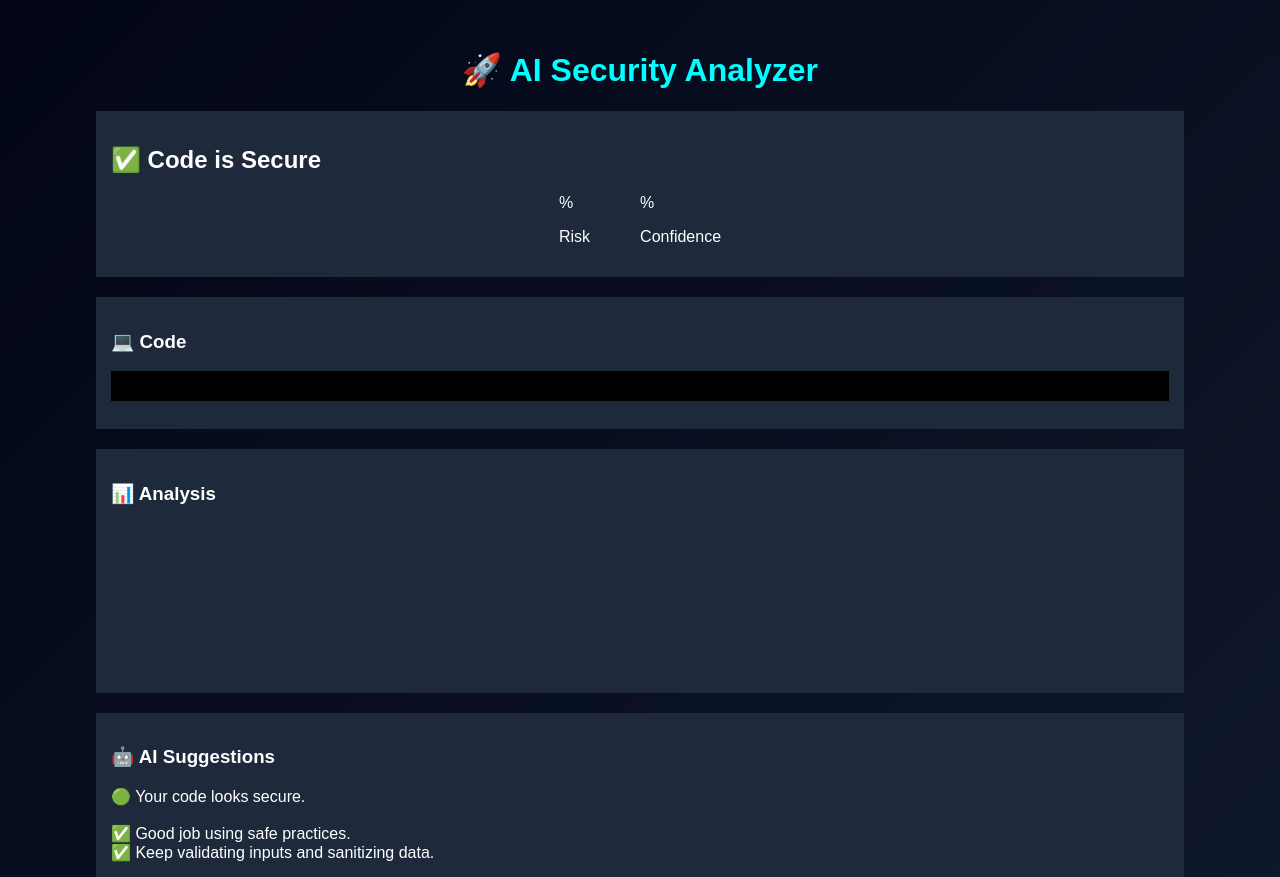
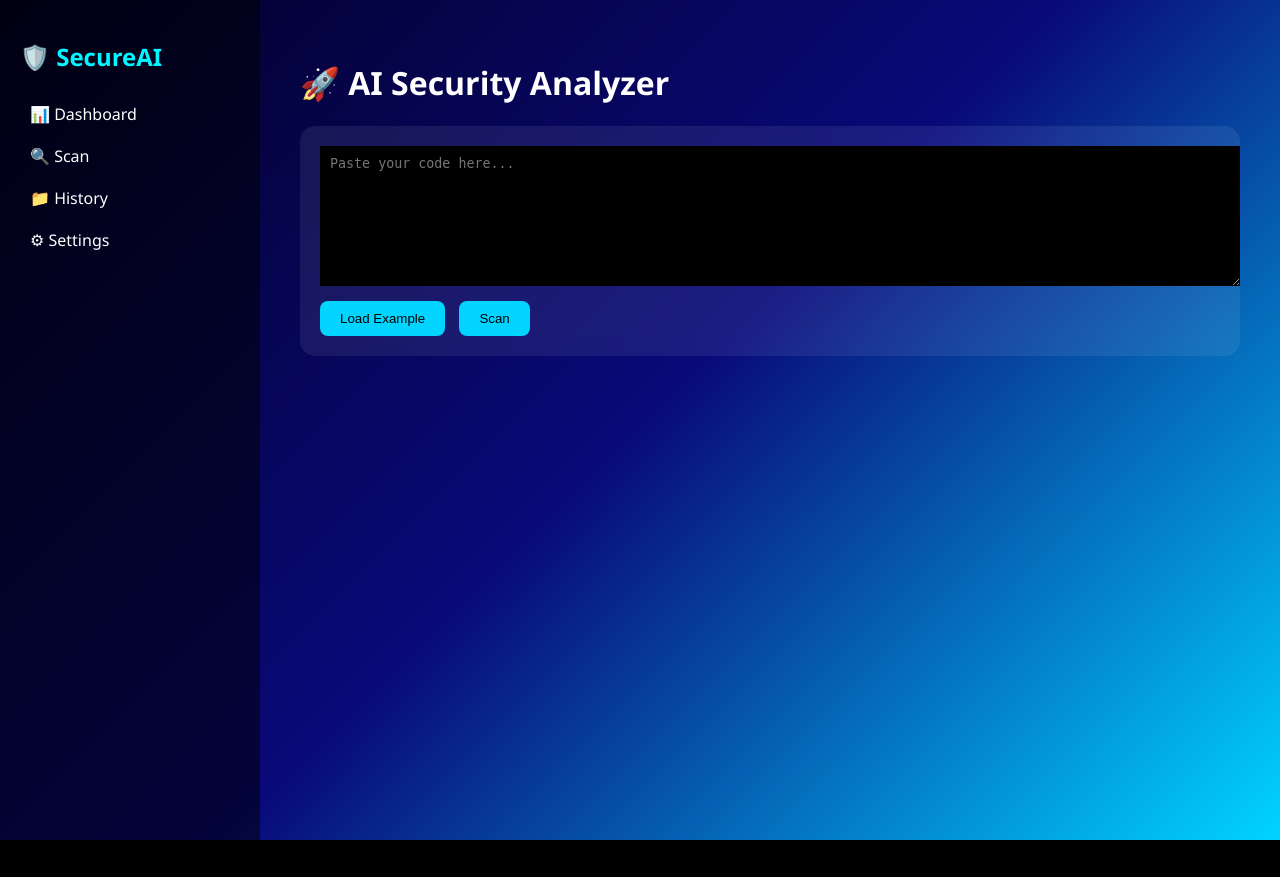
Before and after one commit to urvigarg139-art/blackbox-ai-safety, a Flask app: template templates/dashboard.html in a window 1280 px wide. After the commit the page ends 840 px from the top, so only its background shows below. Run offline with Flask 3, Linux system fonts and the light colour scheme; the template is opened without the code that fills it, so the values that code supplies are empty; a map, chart or similar area stays blank.

Commit message:
updated chatbot + fixed bugs

```diff
--- a/app.py
+++ b/app.py
@@ -74,6 +74,13 @@ def scan():
         "vulnerabilities": vulnerabilities,
         "fixes": fixes
     })
+    return jsonify({
+    "label": "Vulnerable",
+    "risk": 80,
+    "confidence": 20,
+    "reason": "User input is directly concatenated → SQL Injection risk.",
+    "fix": "Use parameterized queries:\nSELECT * FROM users WHERE id = ?"
+})
 
 
 # ---------- PDF ----------
--- a/static/css/style.css
+++ b/static/css/style.css
@@ -1,56 +1,112 @@
 body {
     margin: 0;
-    font-family: Arial;
-    background: linear-gradient(135deg, #020617, #0f172a);
+    font-family: 'Segoe UI';
+    background: linear-gradient(135deg, #020024, #090979, #00d4ff);
     color: white;
 }
 
-.main-container {
-    width: 85%;
-    margin: auto;
-    padding-top: 30px;
+.container {
+    display: flex;
 }
 
-.title {
-    text-align: center;
-    color: cyan;
+/* SIDEBAR */
+.sidebar {
+    width: 220px;
+    height: 100vh;
+    background: rgba(0,0,0,0.5);
+    padding: 20px;
 }
 
+.sidebar h2 {
+    color: #00f7ff;
+}
+
+.sidebar ul {
+    list-style: none;
+    padding: 0;
+}
+
+.sidebar li {
+    padding: 10px;
+    cursor: pointer;
+    transition: 0.3s;
+}
+
+.sidebar li:hover {
+    background: rgba(255,255,255,0.1);
+}
+
+/* MAIN */
+.main {
+    flex: 1;
+    padding: 40px;
+}
+
+/* CARD */
+.card {
+    background: rgba(255,255,255,0.08);
+    backdrop-filter: blur(10px);
+    padding: 20px;
+    border-radius: 15px;
+    margin-bottom: 20px;
+}
+
+/* GRID */
+.grid {
+    display: flex;
+    gap: 20px;
+}
+
+/* TEXTAREA */
 textarea {
     width: 100%;
-    height: 140px;
-    background: #020617;
-    color: cyan;
-    border: 1px solid cyan;
+    height: 120px;
+    background: black;
+    color: #00ffff;
+    border: none;
+    padding: 10px;
 }
 
-button {
-    padding: 10px;
+/* BUTTONS */
+.btn-group button {
+    margin-top: 10px;
     margin-right: 10px;
-    background: cyan;
+    padding: 10px 20px;
     border: none;
+    background: #00d4ff;
+    color: black;
     cursor: pointer;
+    border-radius: 8px;
 }
 
-.card {
-    background: #1e293b;
-    padding: 15px;
-    margin-top: 20px;
+.btn-group button:hover {
+    transform: scale(1.05);
 }
 
-#loaderBar {
-    height: 5px;
-    background: cyan;
-    width: 0%;
-    margin-top: 10px;
-}
-#loader {
-    margin-top: 10px;
-    color: cyan;
+/* PROGRESS */
+.progress {
+    width: 100%;
+    height: 10px;
+    background: gray;
+    border-radius: 10px;
 }
 
-pre {
-    background: black;
-    padding: 15px;
-    color: lime;
+.progress div {
+    height: 100%;
+    background: red;
+    border-radius: 10px;
 }
+
+.progress.blue div {
+    background: cyan;
+}
+
+/* LOADING */
+.loading {
+    text-align: center;
+    margin: 20px;
+}
+
+.hidden {
+    display: none;
+}
--- a/static/js/app.js
+++ b/static/js/app.js
@@ -1,87 +1,42 @@
-function loadExample() {
-    document.getElementById("codeInput").value =
-        "SELECT * FROM users WHERE id = '" + " + user_input + '";
-}
+async function scanCode() {
+    let code = document.getElementById("code").value;
 
-let latestData = null;
+    document.getElementById("loading").classList.remove("hidden");
+    document.getElementById("result").classList.add("hidden");
 
-async function scanCode() {
-
-    const code = document.getElementById("codeInput").value;
-
-    document.getElementById("loader").innerText = "🤖 AI analyzing...";
-
-    const res = await fetch("/scan", {
+    let res = await fetch("/scan", {
         method: "POST",
         headers: {"Content-Type": "application/json"},
-        body: JSON.stringify({ code })
+        body: JSON.stringify({code: code})
     });
 
-    const data = await res.json();
-    latestData = data;
+    let data = await res.json();
 
-    document.getElementById("loader").innerText = "";
+    document.getElementById("loading").classList.add("hidden");
+    document.getElementById("result").classList.remove("hidden");
 
-    document.getElementById("resultBox").style.display = "block";
+    document.getElementById("label").innerText = data.label;
+    document.getElementById("risk").innerText = data.risk + "%";
+    document.getElementById("confidence").innerText = data.confidence + "%";
+    document.getElementById("reason").innerText = data.reason;
+    document.getElementById("fix").innerText = data.fix;
 
-    document.getElementById("resultText").innerText = data.result;
-    document.getElementById("risk").innerText = data.risk;
-    document.getElementById("confidence").innerText = data.confidence;
+    document.getElementById("riskBar").style.width = data.risk + "%";
+    document.getElementById("confBar").style.width = data.confidence + "%";
 
-    document.getElementById("highlighted").innerText = data.highlighted;
-
-    // vulnerabilities
-    const vulnList = document.getElementById("vulnList");
-    vulnList.innerHTML = "";
-    data.vulnerabilities.forEach(v => {
-        const li = document.createElement("li");
-        li.innerText = `${v[0]} (Line ${v[2]+1})`;
-        vulnList.appendChild(li);
-    });
-
-    // fixes
-    const fixList = document.getElementById("fixList");
-    fixList.innerHTML = "";
-    data.fixes.forEach(f => {
-        const li = document.createElement("li");
-        li.innerText = f;
-        fixList.appendChild(li);
-    });
-
-    renderChart(data.risk, data.confidence);
-}
-
-
-function renderChart(risk, confidence) {
-    const ctx = document.getElementById('chart');
-
-    if (window.myChart) window.myChart.destroy();
-
-    window.myChart = new Chart(ctx, {
-        type: 'bar',
+    new Chart(document.getElementById("chart"), {
+        type: "bar",
         data: {
-            labels: ['Risk', 'Confidence'],
+            labels: ["Risk", "Confidence"],
             datasets: [{
-                data: [risk, confidence],
-                backgroundColor: ['red', 'green']
+                label: "Analysis",
+                data: [data.risk, data.confidence]
             }]
         }
     });
 }
 
-
-async function downloadReport() {
-    const res = await fetch("/download", {
-        method: "POST",
-        headers: {"Content-Type": "application/json"},
-        body: JSON.stringify(latestData)
-    });
-
-    const blob = await res.blob();
-    const url = window.URL.createObjectURL(blob);
-
-    const a = document.createElement("a");
-    a.href = url;
-    a.download = "report.pdf";
-    a.click();
+function loadExample() {
+    document.getElementById("code").value =
+        "SELECT * FROM users WHERE id = ' + user_input + '";
 }
--- a/templates/dashboard.html
+++ b/templates/dashboard.html
@@ -1,84 +1,96 @@
 <!DOCTYPE html>
 <html>
 <head>
-    <title>Security Analysis</title>
-    <link rel="stylesheet" href="{{ url_for('static', filename='css/style.css') }}">
+    <title>AI Security Analyzer</title>
+    <link rel="stylesheet" href="/static/css/style.css">
+    <script src="https://cdn.jsdelivr.net/npm/chart.js"></script>
 </head>
 
 <body>
 
-<div class="main-container">
+<div class="container">
 
-    <h1 class="title">🚀 AI Security Analyzer</h1>
+    <!-- SIDEBAR -->
+    <div class="sidebar">
+        <h2>🛡️ SecureAI</h2>
+        <ul>
+            <li>📊 Dashboard</li>
+            <li>🔍 Scan</li>
+            <li>📁 History</li>
+            <li>⚙ Settings</li>
+        </ul>
+    </div>
 
-    <!-- RESULT -->
-    <div class="card {% if result == 'Vulnerable' %}vulnerable{% else %}safe{% endif %}">
+    <!-- MAIN -->
+    <div class="main">
 
-        <h2 class="typing">
-            {% if result == "Vulnerable" %}
-                ⚠️ Vulnerability Detected
-            {% else %}
-                ✅ Code is Secure
-            {% endif %}
-        </h2>
+        <h1>🚀 AI Security Analyzer</h1>
 
-        <div style="display:flex; justify-content:center; gap:50px; margin-top:20px;">
+        <!-- INPUT -->
+        <div class="card">
+            <textarea id="code" placeholder="Paste your code here..."></textarea>
 
-            <div>
-                <div class="progress-circle" style="--value: {{ risk }}%;">
-                    {{ risk }}%
+            <div class="btn-group">
+                <button onclick="loadExample()">Load Example</button>
+                <button onclick="scanCode()">Scan</button>
+            </div>
+        </div>
+
+        <!-- LOADING -->
+        <div id="loading" class="loading hidden">🤖 AI is analyzing...</div>
+
+        <!-- RESULT -->
+        <div id="result" class="hidden">
+
+            <!-- SUMMARY -->
+            <div class="grid">
+
+                <div class="card">
+                    <h3>⚠ Vulnerability</h3>
+                    <p id="label"></p>
                 </div>
-                <p style="text-align:center;">Risk</p>
+
+                <div class="card">
+                    <h3>📉 Risk</h3>
+                    <div class="progress">
+                        <div id="riskBar"></div>
+                    </div>
+                    <p id="risk"></p>
+                </div>
+
+                <div class="card">
+                    <h3>🎯 Confidence</h3>
+                    <div class="progress blue">
+                        <div id="confBar"></div>
+                    </div>
+                    <p id="confidence"></p>
+                </div>
+
             </div>
 
-            <div>
-                <div class="progress-circle" style="--value: {{ confidence }}%;">
-                    {{ confidence }}%
-                </div>
-                <p style="text-align:center;">Confidence</p>
+            <!-- CHART -->
+            <div class="card">
+                <canvas id="chart"></canvas>
+            </div>
+
+            <!-- EXPLANATION -->
+            <div class="card">
+                <h3>🧠 Why is this vulnerable?</h3>
+                <p id="reason"></p>
+            </div>
+
+            <!-- FIX -->
+            <div class="card">
+                <h3>🛠 Suggested Fix</h3>
+                <pre id="fix"></pre>
             </div>
 
         </div>
 
     </div>
 
-    <!-- CODE -->
-    <div class="card">
-        <h3>💻 Code</h3>
-        <pre>{{ code }}</pre>
-    </div>
-
-    <!-- GRAPH -->
-    <div class="card">
-        <h3>📊 Analysis</h3>
-        <canvas id="chart"></canvas>
-    </div>
-
-    <!-- AI SUGGESTION (FAKE BUT SMART 😎) -->
-    <div class="card">
-        <h3>🤖 AI Suggestions</h3>
-
-        {% if result == "Vulnerable" %}
-        <div class="ai-box">
-            🔴 Your code may be vulnerable to SQL Injection.<br><br>
-            ✅ Use parameterized queries instead of string concatenation.<br>
-            ✅ Validate user input properly.<br>
-            ✅ Avoid direct database string execution.
-        </div>
-        {% else %}
-        <div class="ai-box">
-            🟢 Your code looks secure.<br><br>
-            ✅ Good job using safe practices.<br>
-            ✅ Keep validating inputs and sanitizing data.
-        </div>
-        {% endif %}
-
-    </div>
-
 </div>
 
-<script src="https://cdn.jsdelivr.net/npm/chart.js"></script>
-<script src="{{ url_for('static', filename='js/app.js') }}"></script>
-
+<script src="/static/js/app.js"></script>
 </body>
 </html>
```
